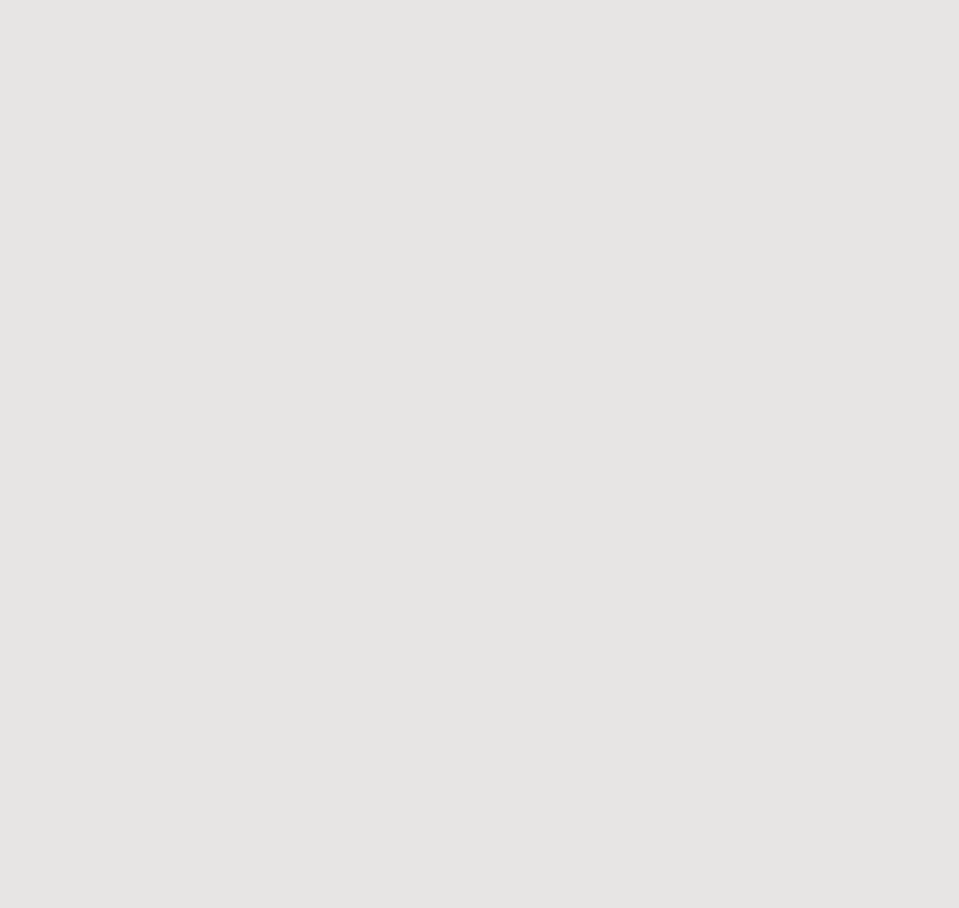
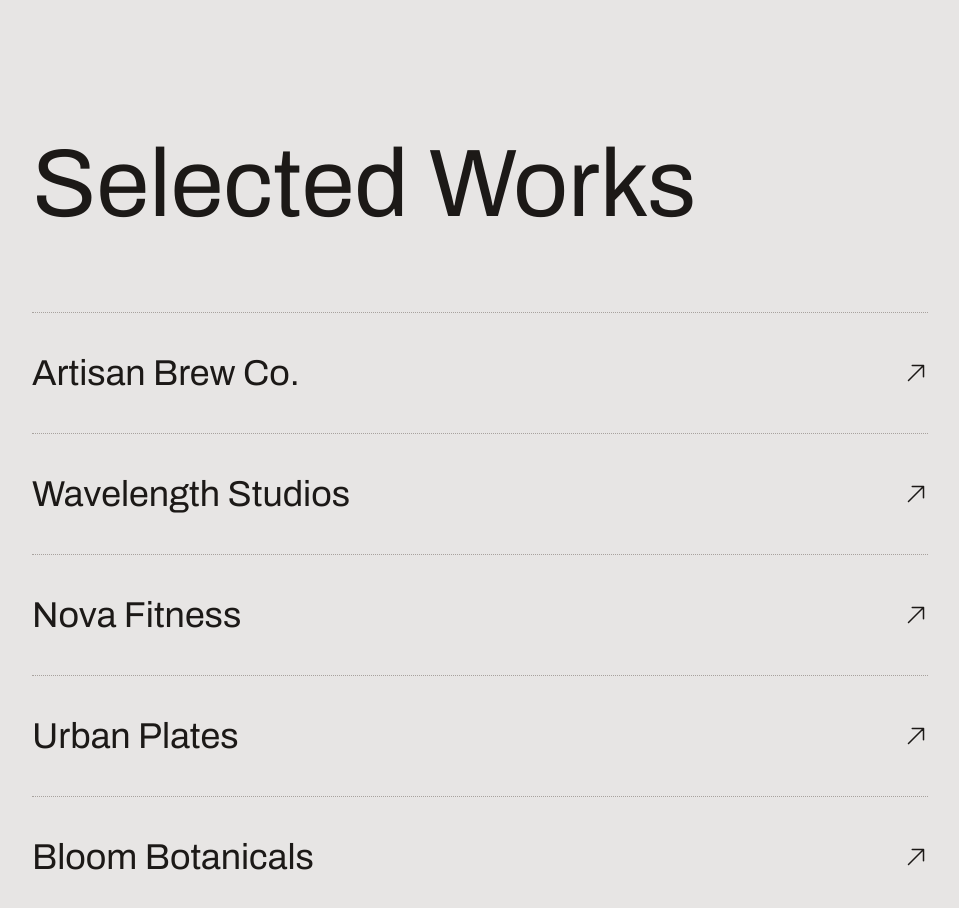
Before and after one commit to sujeethshingade/modern-portfolio, a Next.js app: page / in a window 1280 px wide. Shown: the part 1800-2708 px from the top of the page, without its empty margins (160-1119 px from the left). Before the commit the page ends 1776 px from the top, so only its background shows below. Built offline with nearby package versions, Linux system fonts and the light colour scheme.

Commit message:
add projects section

```diff
--- a/src/app/page.tsx
+++ b/src/app/page.tsx
@@ -1,6 +1,7 @@
 import Header from "@/sections/Header";
 import Hero from "@/sections/Hero";
 import Intro from "@/sections/Intro";
+import Projects from "@/sections/Projects";
 
 export default function Home() {
   return (
@@ -8,6 +9,7 @@
       <Header />
       <Hero />
       <Intro />
+      <Projects />
     </>
   );
 }
--- a/src/sections/Projects.tsx
+++ b/src/sections/Projects.tsx
@@ -4,8 +4,8 @@
 import image3 from "@/assets/images/project-3.jpg";
 import image4 from "@/assets/images/project-4.jpg";
 import image5 from "@/assets/images/project-5.jpg";
+import Image from "next/image";
 
-/* eslint-disable-next-line @typescript-eslint/no-unused-vars */
 const projects = [
   {
     name: "Artisan Brew Co.",
@@ -30,7 +30,30 @@
 ];
 
 const Projects: FC = () => {
-  return <div>Projects</div>;
+  return (
+    <section className="py-24 md:py-32 lg:py-40">
+      <div className="container">
+        <h2 className="text-4xl md:text-7xl lg:text-8xl">Selected Works</h2>
+        <div className="mt-10 md:mt-16 lg:mt-20">
+          {projects.map(({ name, image }) => (
+            <a href="#" key={name} className="border-t last:border-b border-stone-400 border-dotted py-6 md:py-8 lg:py-10 flex flex-col">
+              <div>
+                <div className="aspect-video md:hidden">
+                  <Image src={image} alt={name} className="size-full object-cover" />
+                </div>
+                <div className="mt-8 md:mt-0 flex justify-between items-center">
+                  <h3 className="text-2xl md:text-3xl lg:text-4xl">{name}</h3>
+                  <svg xmlns="http://www.w3.org/2000/svg" fill="none" viewBox="0 0 24 24" strokeWidth="1.5" stroke="currentColor" className="size-6">
+                    <path strokeLinecap="round" strokeLinejoin="round" d="m4.5 19.5 15-15m0 0H8.25m11.25 0v11.25" />
+                  </svg>
+                </div>
+              </div>
+            </a>
+          ))}
+        </div>
+      </div>
+    </section>
+  );
 };
 
 export default Projects;
```
